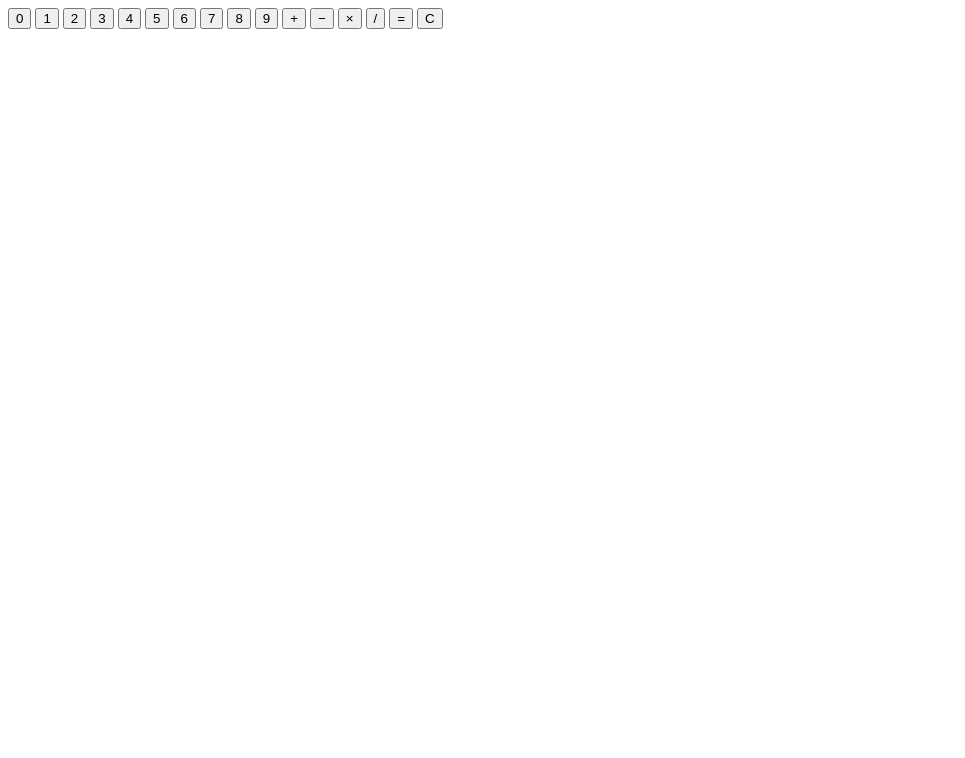
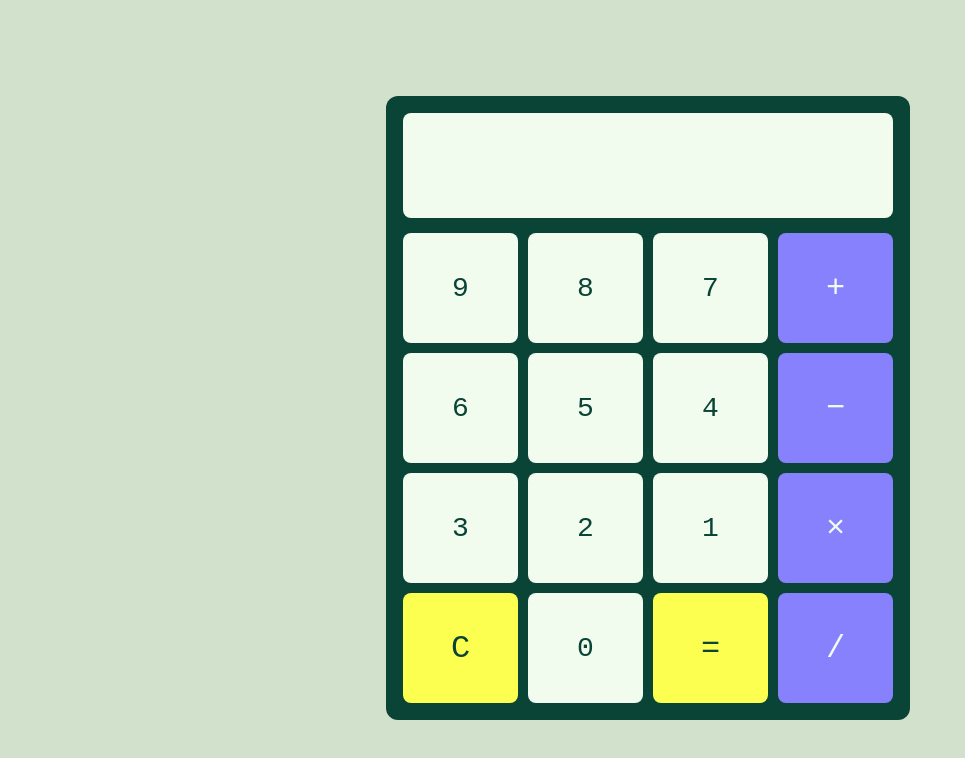
Before and after one commit to pserighelli/top_calculator, a plain HTML site: page index.html in a window 1280 px wide. Shown: the whole page, without its empty margins (0-965 px from the left). Drawn offline with Linux system fonts and the light colour scheme; a web font is replaced by a local one.

Commit message:
Adds styling

```diff
--- a/index.html
+++ b/index.html
@@ -3,28 +3,32 @@
 <head>
     <meta charset="UTF-8">
     <meta name="viewport" content="width=device-width, initial-scale=1.0">
-    <title>The Odin Project | Calculator</title>
+    <link rel="preconnect" href="https://fonts.googleapis.com">
+    <link rel="preconnect" href="https://fonts.gstatic.com" crossorigin>
+    <link href="https://fonts.googleapis.com/css2?family=Iceberg&display=swap" rel="stylesheet">
+    <link href="./style.css" rel="stylesheet">
+    <title>T.O.P. Calculator</title>
 </head>
 <body>
 
     <div id="calculator-wrapper">
         <div id="display"></div>
+        <button class="number">9</button>
+        <button class="number">8</button>
+        <button class="number">7</button>
+        <button id="plus" class="operator">+</button>
+        <button class="number">6</button>
+        <button class="number">5</button>
+        <button class="number">4</button>
+        <button id="minus" class="operator">−</button>
+        <button class="number">3</button>
+        <button class="number">2</button>
+        <button class="number">1</button>
+        <button id="multiply" class="operator">×</button>
+        <button id="clear" class="operator special">C</button>
         <button class="number">0</button>
-        <button class="number">1</button>
-        <button class="number">2</button>
-        <button class="number">3</button>
-        <button class="number">4</button>
-        <button class="number">5</button>
-        <button class="number">6</button>
-        <button class="number">7</button>
-        <button class="number">8</button>
-        <button class="number">9</button>
-        <button id="plus" class="operator">+</button>
-        <button id="minus" class="operator">−</button>
-        <button id="multiply" class="operator">×</button>
+        <button id="equal" class="operator special">=</button>
         <button id="divide" class="operator">/</button>
-        <button id="equal" class="operator">=</button>
-        <button id="clear" class="operator">C</button>
     </div>
 
     <script src="./calculator.js"></script>
--- /dev/null
+++ b/style.css
@@ -0,0 +1,57 @@
+
+
+body {
+    background-color: #D1E1CB;
+    min-height: 100vh;
+    width: 100vw;
+    display: flex;
+    align-items: center;
+    justify-content: center;
+}
+
+#calculator-wrapper {
+    width: 500px;
+    height: 600px;
+    background-color: #094436;
+    padding: 0.75rem;
+    border-radius: 0.75rem;
+    display: grid;
+    grid-template-columns: repeat(4, 1fr);
+    grid-template-rows: repeat(5, 1fr);
+}
+
+#display {
+    background-color: #f2fcee;
+    font-family: "Iceberg", monospace;
+    font-weight: 400;
+    font-size: 4rem;
+    border-radius: 0.5rem;
+    padding: 0rem 1rem;
+    margin: 0.3rem 0.3rem 0.6rem 0.3rem;
+    display: flex;
+    align-items: center;
+    justify-content: flex-end;
+    grid-column: 1 / span 4;
+}
+
+button {
+    background-color: #f2fcee;
+    color: #094436;
+    margin: 0.3rem;
+    padding: 1rem;
+    border: none;
+    border-radius: 0.5rem;
+    font-family: "Iceberg", monospace;
+    font-size: 1.75rem;
+}
+
+.operator {
+    background-color: #8881fe;
+    color: #f2fcee;
+    font-size: 2rem;
+}
+
+.special {
+    background-color: #FDFF50;
+    color: #094436;
+}
```
